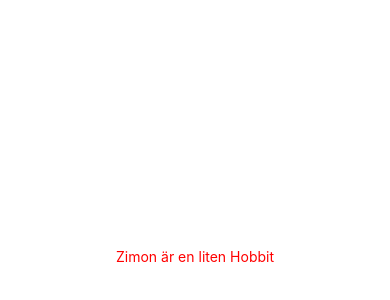
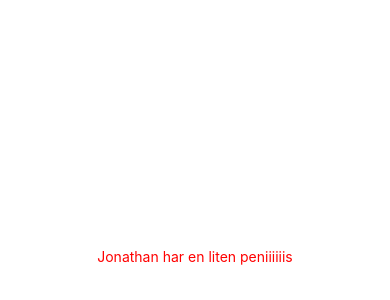
Before and after one commit to 4CEspX/Hjalp, a React Native app: screen / in a window 390 px wide. Shown: the part 166-466 px from the top of the page. Built offline with nearby package versions, Linux system fonts and the light colour scheme.

Commit message:
//Zimon 	modified:   App.js

```diff
--- a/App.js
+++ b/App.js
@@ -6,7 +6,7 @@ export default function App() {
     <View style={styles.container}>
       <Text style={{
         color: 'red',
-      }}>Zimon är en liten Hobbit</Text>
+      }}>Jonathan har en liten peniiiiiis</Text>
       <StatusBar style="auto" />
     </View>
   );
```
